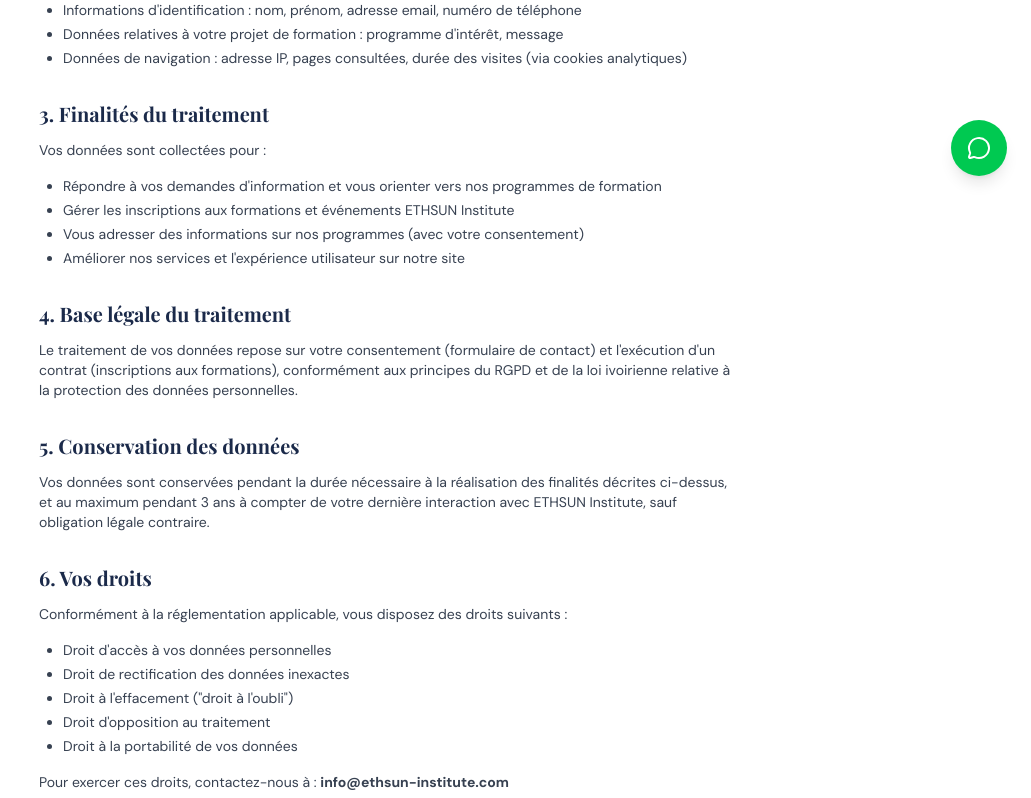
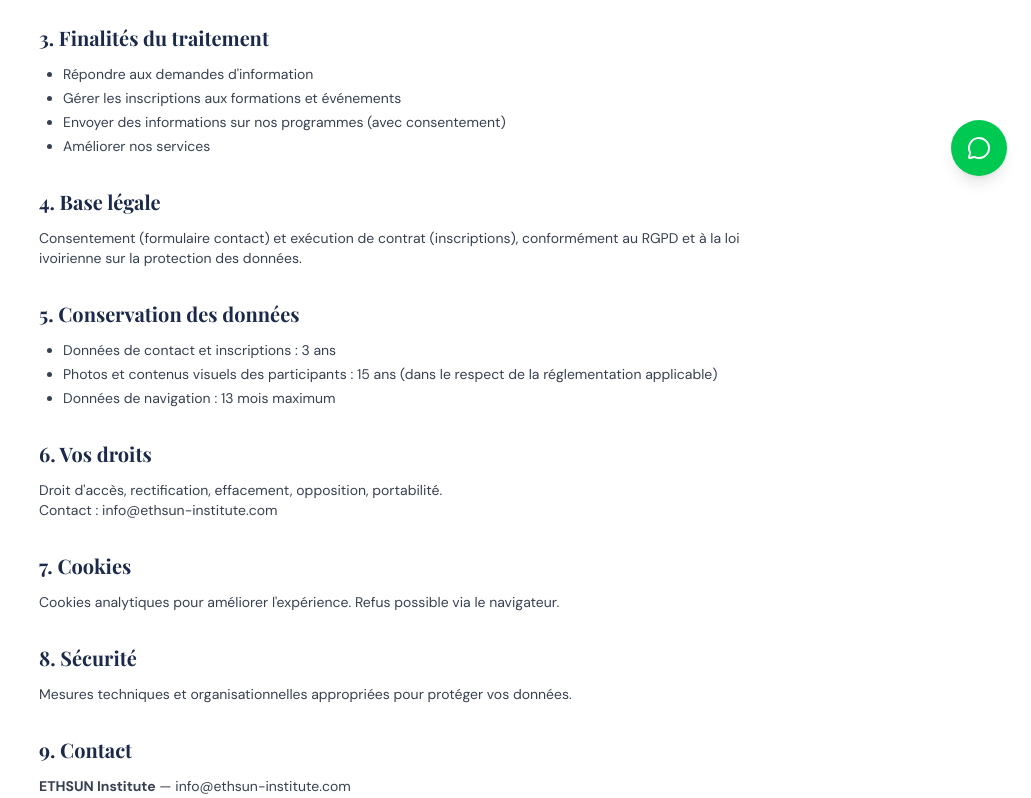
Before and after one commit to ethsunoxford-max/ethsun-institute.org, a Next.js app: page /en/politique-confidentialite in a window 1280 px wide. Shown: the part 600-1398 px from the top of the page, without its empty margins (249-1280 px from the left). Built offline with nearby package versions, Linux system fonts and the light colour scheme.

Commit message:
politique confidentialite mise a jour avril 2026

```diff
--- a/src/app/[locale]/politique-confidentialite/page.tsx
+++ b/src/app/[locale]/politique-confidentialite/page.tsx
@@ -24,68 +24,55 @@
 
           <h2 className="font-serif text-xl font-bold text-ethsun-navy mt-8 mb-3">1. Responsable du traitement</h2>
           <p className="text-sm mb-4">
-            Le responsable du traitement des données personnelles collectées via ce site est :<br />
             <strong>ETHSUN Institute</strong> — Cocody 2 Plateaux Vallon, Rue J, Abidjan, Côte d&apos;Ivoire<br />
             Email : info@ethsun-institute.com
           </p>
 
           <h2 className="font-serif text-xl font-bold text-ethsun-navy mt-8 mb-3">2. Données collectées</h2>
-          <p className="text-sm mb-4">
-            Dans le cadre de l&apos;utilisation du site et de nos services, nous sommes amenés à collecter les données suivantes :
-          </p>
           <ul className="text-sm list-disc pl-6 mb-4 space-y-1">
-            <li>Informations d&apos;identification : nom, prénom, adresse email, numéro de téléphone</li>
-            <li>Données relatives à votre projet de formation : programme d&apos;intérêt, message</li>
-            <li>Données de navigation : adresse IP, pages consultées, durée des visites (via cookies analytiques)</li>
+            <li>Nom, prénom, email, téléphone</li>
+            <li>Programme d&apos;intérêt, message</li>
+            <li>Adresse IP, pages consultées, durée des visites</li>
           </ul>
 
           <h2 className="font-serif text-xl font-bold text-ethsun-navy mt-8 mb-3">3. Finalités du traitement</h2>
-          <p className="text-sm mb-4">Vos données sont collectées pour :</p>
           <ul className="text-sm list-disc pl-6 mb-4 space-y-1">
-            <li>Répondre à vos demandes d&apos;information et vous orienter vers nos programmes de formation</li>
-            <li>Gérer les inscriptions aux formations et événements ETHSUN Institute</li>
-            <li>Vous adresser des informations sur nos programmes (avec votre consentement)</li>
-            <li>Améliorer nos services et l&apos;expérience utilisateur sur notre site</li>
+            <li>Répondre aux demandes d&apos;information</li>
+            <li>Gérer les inscriptions aux formations et événements</li>
+            <li>Envoyer des informations sur nos programmes (avec consentement)</li>
+            <li>Améliorer nos services</li>
           </ul>
 
-          <h2 className="font-serif text-xl font-bold text-ethsun-navy mt-8 mb-3">4. Base légale du traitement</h2>
+          <h2 className="font-serif text-xl font-bold text-ethsun-navy mt-8 mb-3">4. Base légale</h2>
           <p className="text-sm mb-4">
-            Le traitement de vos données repose sur votre consentement (formulaire de contact) et l&apos;exécution d&apos;un contrat (inscriptions aux formations), conformément aux principes du RGPD et de la loi ivoirienne relative à la protection des données personnelles.
+            Consentement (formulaire contact) et exécution de contrat (inscriptions), conformément au RGPD et à la loi ivoirienne sur la protection des données.
           </p>
 
           <h2 className="font-serif text-xl font-bold text-ethsun-navy mt-8 mb-3">5. Conservation des données</h2>
-          <p className="text-sm mb-4">
-            Vos données sont conservées pendant la durée nécessaire à la réalisation des finalités décrites ci-dessus, et au maximum pendant 3 ans à compter de votre dernière interaction avec ETHSUN Institute, sauf obligation légale contraire.
-          </p>
+          <ul className="text-sm list-disc pl-6 mb-4 space-y-1">
+            <li>Données de contact et inscriptions : 3 ans</li>
+            <li>Photos et contenus visuels des participants : 15 ans (dans le respect de la réglementation applicable)</li>
+            <li>Données de navigation : 13 mois maximum</li>
+          </ul>
 
           <h2 className="font-serif text-xl font-bold text-ethsun-navy mt-8 mb-3">6. Vos droits</h2>
           <p className="text-sm mb-4">
-            Conformément à la réglementation applicable, vous disposez des droits suivants :
-          </p>
-          <ul className="text-sm list-disc pl-6 mb-4 space-y-1">
-            <li>Droit d&apos;accès à vos données personnelles</li>
-            <li>Droit de rectification des données inexactes</li>
-            <li>Droit à l&apos;effacement (&quot;droit à l&apos;oubli&quot;)</li>
-            <li>Droit d&apos;opposition au traitement</li>
-            <li>Droit à la portabilité de vos données</li>
-          </ul>
-          <p className="text-sm mb-4">
-            Pour exercer ces droits, contactez-nous à : <strong>info@ethsun-institute.com</strong>
+            Droit d&apos;accès, rectification, effacement, opposition, portabilité.<br />
+            Contact : info@ethsun-institute.com
           </p>
 
           <h2 className="font-serif text-xl font-bold text-ethsun-navy mt-8 mb-3">7. Cookies</h2>
           <p className="text-sm mb-4">
-            Notre site utilise des cookies pour améliorer votre expérience de navigation. Vous pouvez configurer votre navigateur pour refuser les cookies. Certains services peuvent ne pas fonctionner correctement sans cookies.
+            Cookies analytiques pour améliorer l&apos;expérience. Refus possible via le navigateur.
           </p>
 
           <h2 className="font-serif text-xl font-bold text-ethsun-navy mt-8 mb-3">8. Sécurité</h2>
           <p className="text-sm mb-4">
-            ETHSUN Institute met en œuvre toutes les mesures techniques et organisationnelles appropriées pour protéger vos données personnelles contre tout accès non autorisé, perte ou divulgation.
+            Mesures techniques et organisationnelles appropriées pour protéger vos données.
           </p>
 
           <h2 className="font-serif text-xl font-bold text-ethsun-navy mt-8 mb-3">9. Contact</h2>
           <p className="text-sm mb-4">
-            Pour toute question relative à notre politique de confidentialité :<br />
             <strong>ETHSUN Institute</strong> — info@ethsun-institute.com<br />
             Cocody 2 Plateaux Vallon, Rue J, Abidjan, Côte d&apos;Ivoire
           </p>
```
